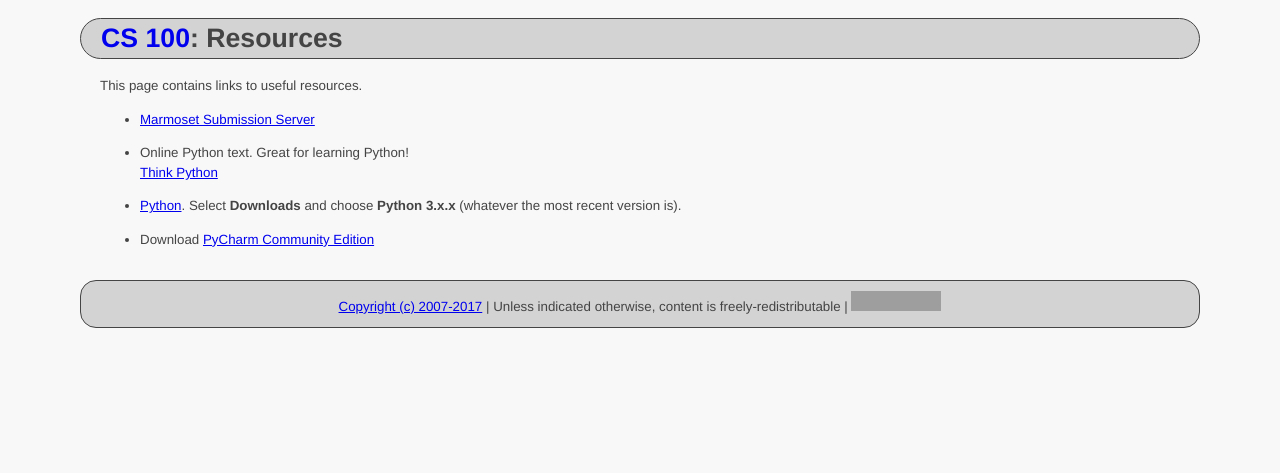
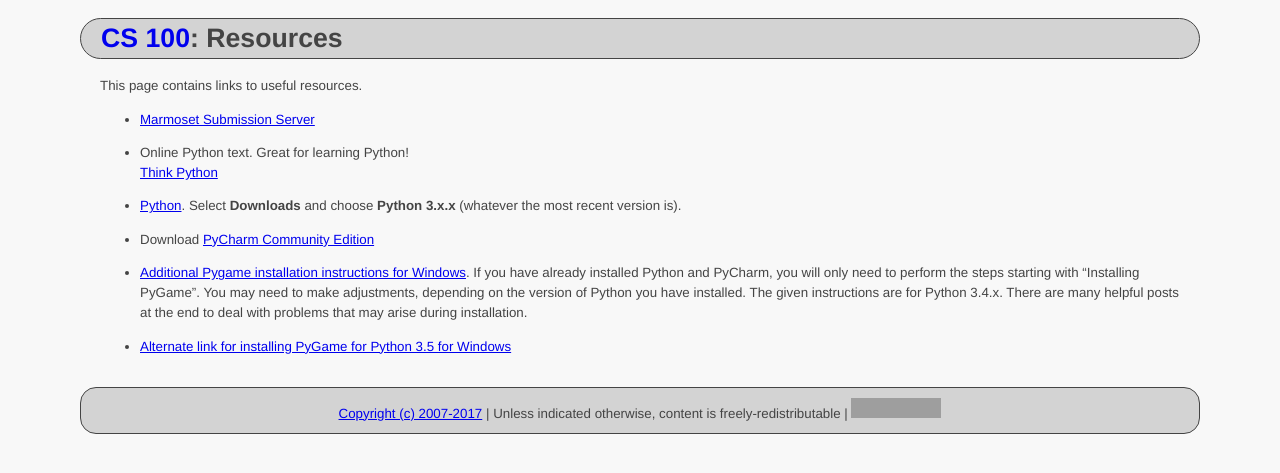
Before and after one commit to ycpcs/cs100-fall2017, a Jekyll site: the page built from resources/index.md, in a window 1280 px wide. Shown: the top 473 px of the page. Built offline with Jekyll 4.4.1, drawn with Linux system fonts in a browser that asks for light colours; grey boxes are pictures that could not be loaded.

Commit message:
added pygame installation instructions for windows

```diff
--- a/resources/index.md
+++ b/resources/index.md
@@ -14,3 +14,7 @@ This page contains links to useful resources.
  - [Python](https://www.python.org). Select **Downloads** and choose **Python 3.x.x** (whatever the most recent version is).
 
  - Download [PyCharm Community Edition](http://www.jetbrains.com/pycharm/)
+
+ - [Additional Pygame installation instructions for Windows](https://skellykiernan.wordpress.com/2015/01/04/python-pygame-install/).  If you have already installed Python and PyCharm, you will only need to perform the steps starting with "Installing PyGame".  You may need to make adjustments, depending on the version of Python you have installed.  The given instructions are for Python 3.4.x.  There are many helpful posts at the end to deal with problems that may arise during installation.
+
+ - [Alternate link for installing PyGame for Python  3.5 for Windows](http://stackoverflow.com/questions/34126957/how-to-installing-pygame-for-python-3-5-via-pip)
```
